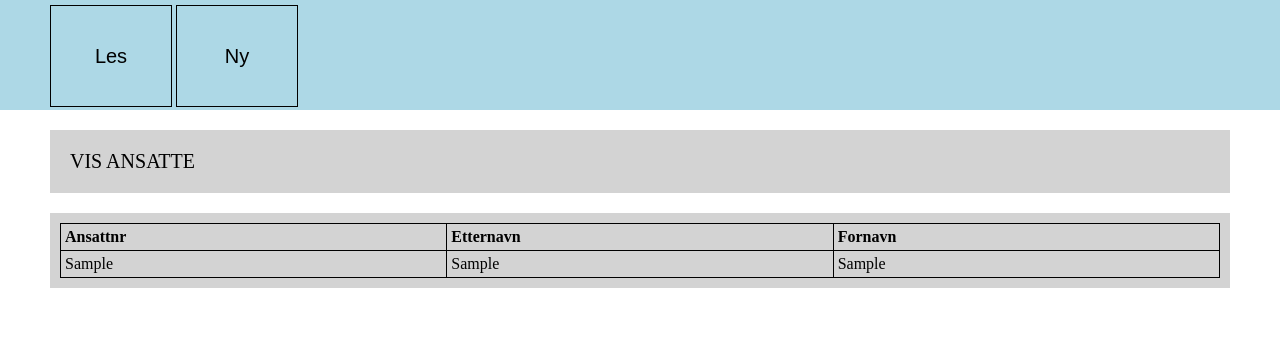
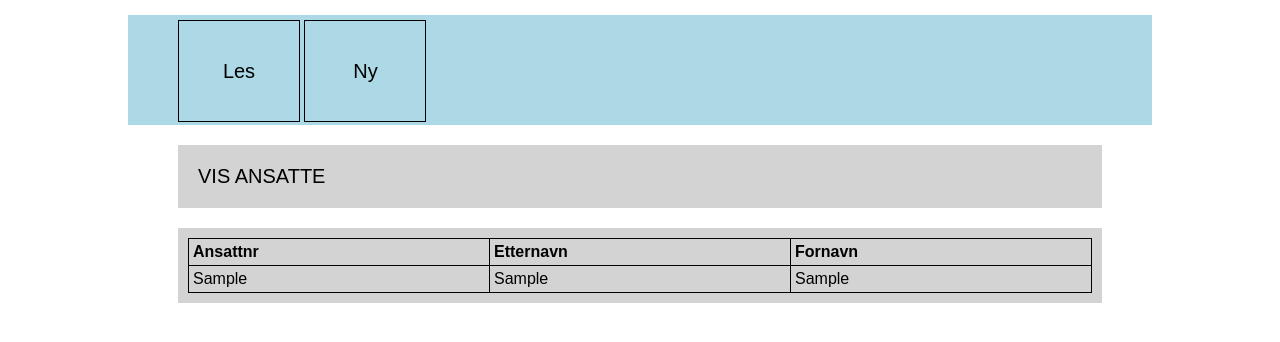
Before and after one commit to staaleandrb/php_oppgaver, a PHP site: page / in a window 1280 px wide. Shown: the top 342 px of the page. Run offline with PHP 8.4, Linux system fonts and the light colour scheme; tables that the repository leaves empty or names only in its code hold one stand-in row (values such as "Sample post").

```diff
--- a/p07-ansatte/css/style.css
+++ b/p07-ansatte/css/style.css
@@ -1,3 +1,13 @@
+body{
+    font-family: arial;
+    font-size: 16px;
+    color: black;
+    margin: auto;
+    margin-top: 15px;
+    width: 80%;
+
+}
+
 * {
     margin: 0;
     padding: 0;
--- a/p07-ansatte/meny.php
+++ b/p07-ansatte/meny.php
@@ -2,7 +2,7 @@
     echo '
     <nav>
         <ul>
-            <li><a href="lese.php">Les</a></li>
+            <li><a href="index.php">Les</a></li>
             <li><a href="ny-skjema.php">Ny</a></li>
 
         </ul>
--- a/p07-ansatte/ny-bekreft.php
+++ b/p07-ansatte/ny-bekreft.php
@@ -1,3 +1,8 @@
+<!--
+  Laget av Sturle Stiansen
+
+-->
+
 <?php
 
 //Henter forbindelses-streng
--- a/p07-ansatte/ny-skjema.php
+++ b/p07-ansatte/ny-skjema.php
@@ -19,15 +19,9 @@
       <form action='ny-bekreft.php' method="post">
         <label for="fornavn">Fornavn: </label> <br>
         <input type='text' name='fornavn' id="fornavn" required> <br> <br>
-
         <label for="etternavn">Etternavn: </label> <br>
         <input type='text' name='etternavn' id="etternavn" required> <br> <br>
-
-
-
         <input type='submit' name='submit' id="submit" value="Registrer" > <br>
-
-
       </form>
     </main>
     </body>
```
Also changed, not shown: p07-ansatte/index.php (+6 -5 lines), p07-ansatte/readme.md (added).
